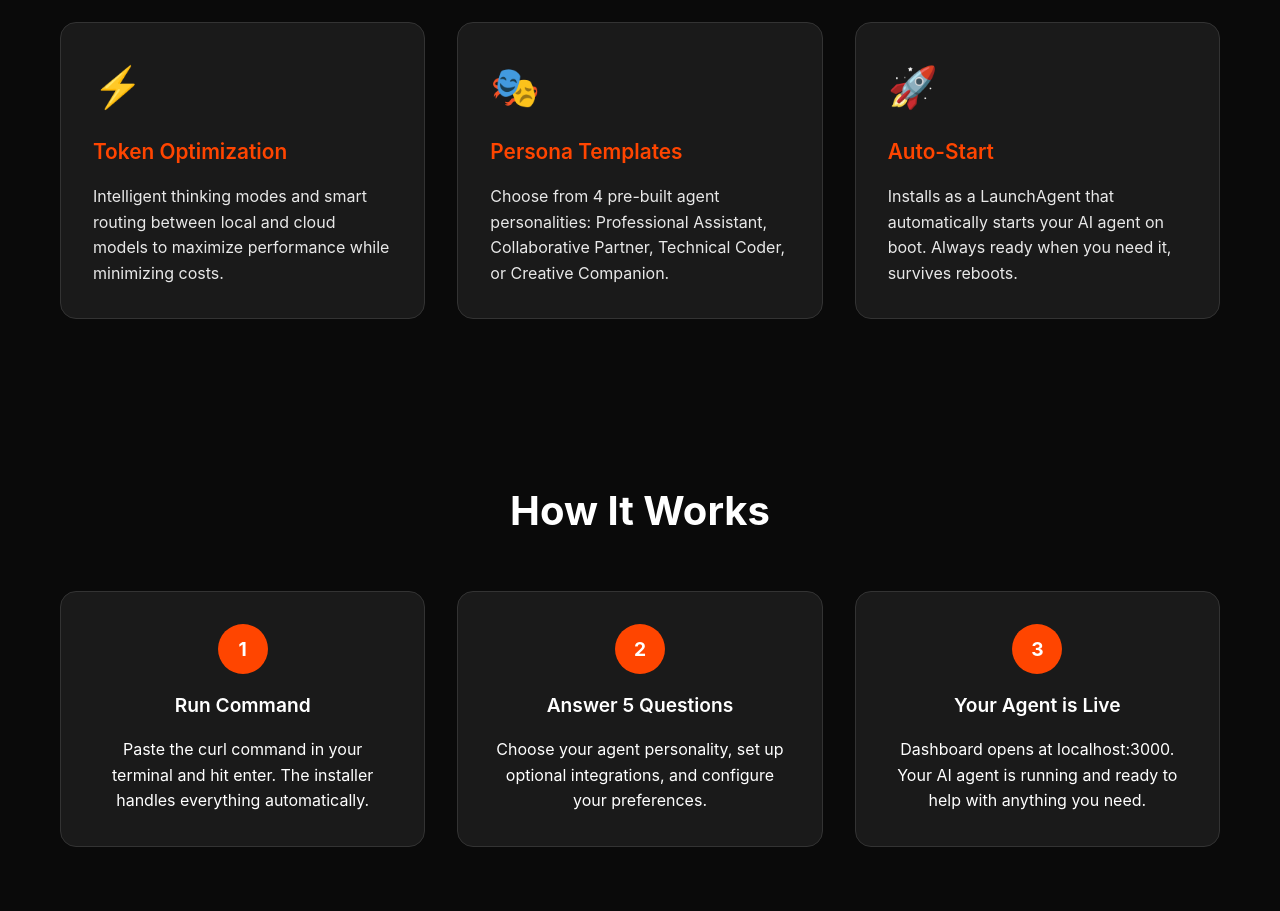
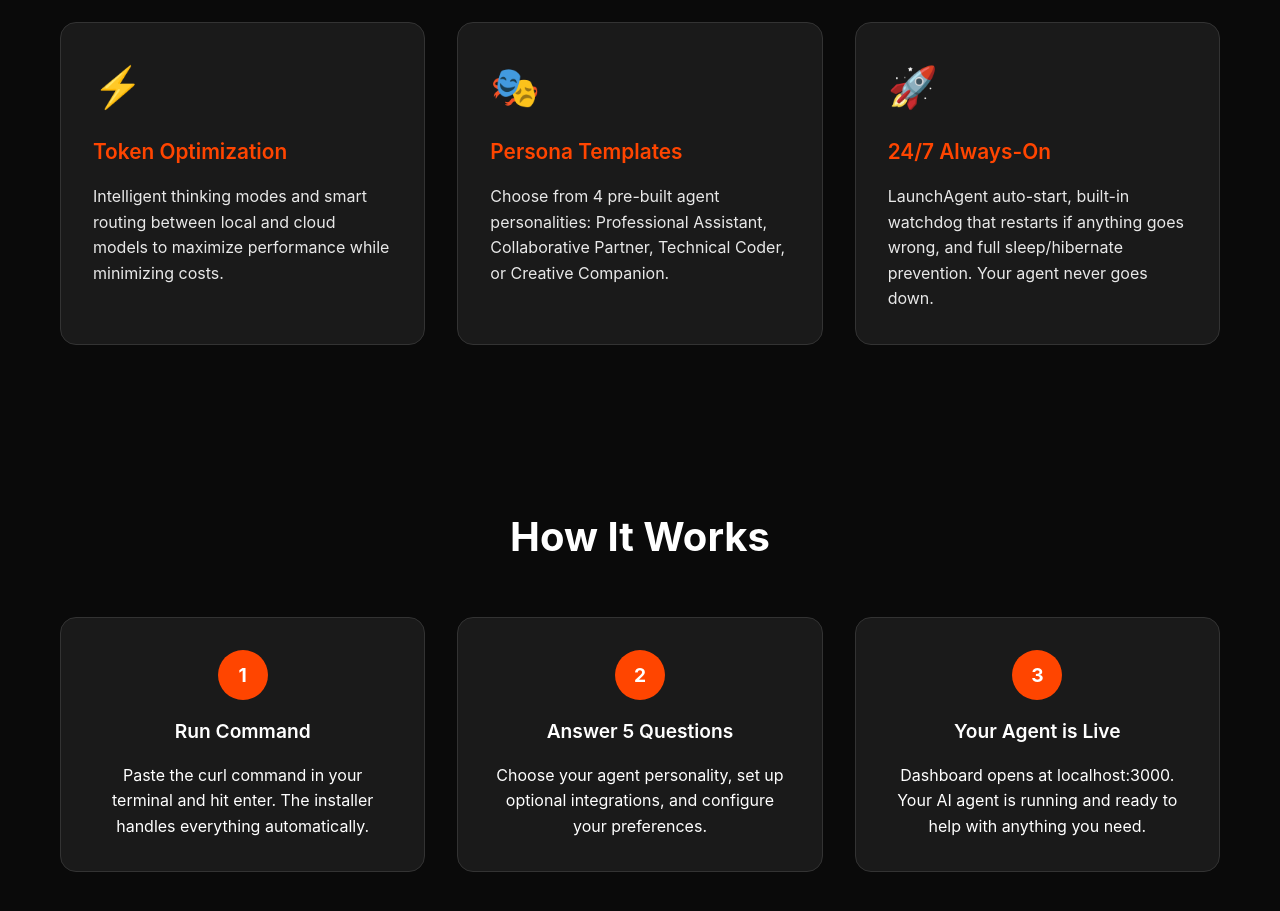
Before and after one commit to TheBigAndFamousGoose/goosestack, a plain HTML site: page docs/index.html in a window 1280 px wide. Shown: the part 1300-2211 px from the top of the page. Drawn offline with Linux system fonts and the light colour scheme.

Commit message:
docs: update landing page - 24/7 always-on with watchdog

```diff
--- a/docs/index.html
+++ b/docs/index.html
@@ -507,8 +507,8 @@
 
                 <div class="feature-card scroll-animate">
                     <span class="feature-icon">🚀</span>
-                    <h3 class="feature-title">Auto-Start</h3>
-                    <p class="feature-description">Installs as a LaunchAgent that automatically starts your AI agent on boot. Always ready when you need it, survives reboots.</p>
+                    <h3 class="feature-title">24/7 Always-On</h3>
+                    <p class="feature-description">LaunchAgent auto-start, built-in watchdog that restarts if anything goes wrong, and full sleep/hibernate prevention. Your agent never goes down.</p>
                 </div>
             </div>
         </div>
```
